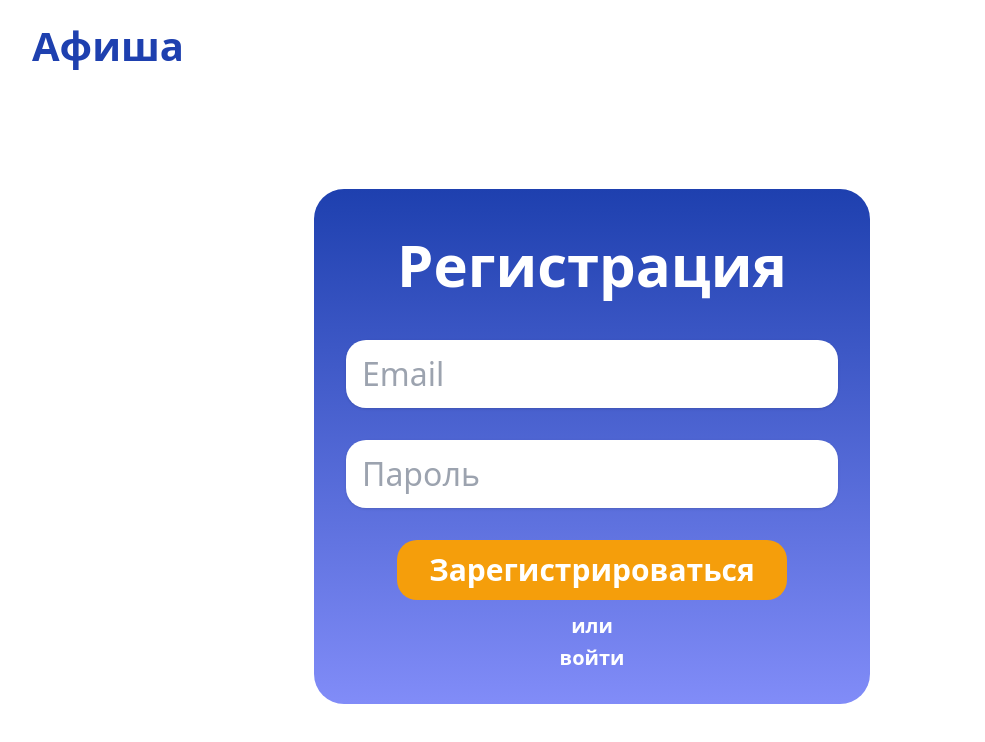
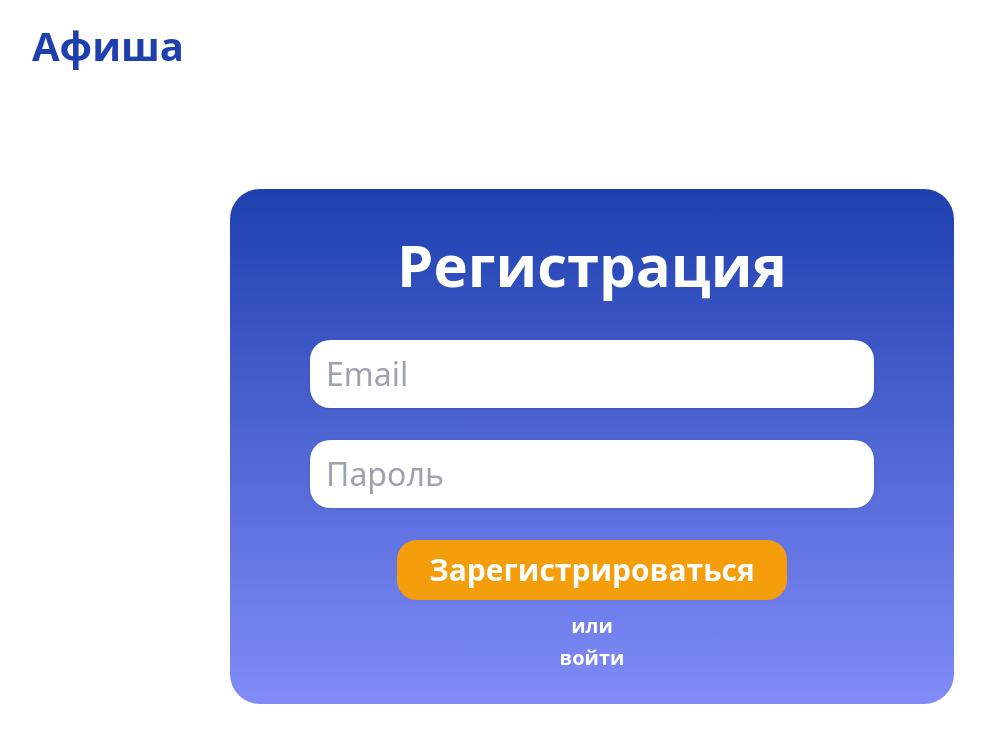
Before and after one commit to vladdan16/spda-afisha, a React (Create React App) app in the folder frontend/: page /entry in a window 1280 px wide. Shown: the top 742 px of the page, without its empty margins (48-1033 px from the left). Built offline with nearby package versions, Linux system fonts and the light colour scheme; no server answers.

Commit message:
fix width may be weird

```diff
--- a/frontend/src/pages/EntryPage.tsx
+++ b/frontend/src/pages/EntryPage.tsx
@@ -38,6 +38,7 @@ export function Page() {
             <Loading />
           ) : (
             <ContentWindow w={724}>
+              <div className="w-[724px] px-20 flex flex-col items-center">
                 <PrimaryTextWhite>
                   {isRegistered ? "Вход" : "Регистрация"}
                 </PrimaryTextWhite>
@@ -64,6 +65,7 @@ export function Page() {
                 <InkWellButton onClick={toggleRegistration} type="button">
                   {isRegistered ? "зарегистрироваться" : "войти"}
                 </InkWellButton>
+              </div>
             </ContentWindow>
           )}
         </CenterH>
--- a/frontend/src/pages/OnboardPage.tsx
+++ b/frontend/src/pages/OnboardPage.tsx
@@ -27,6 +27,7 @@ export function Page() {
             <Loading />
           ) : (
             <ContentWindow w={724}>
+              <div className="w-[724px] px-20 flex flex-col items-center">
                 <PrimaryTextWhite>Регистрация</PrimaryTextWhite>
                 <DefaultForm onSubmit={handleOnboard}>
                   <InputField
@@ -47,6 +48,7 @@ export function Page() {
                     </ElevatedButton>
                   </CenterW>
                 </DefaultForm>
+              </div>
             </ContentWindow>
           )}
         </CenterH>
```
Lines whose indentation alone changed are shown as unchanged.
